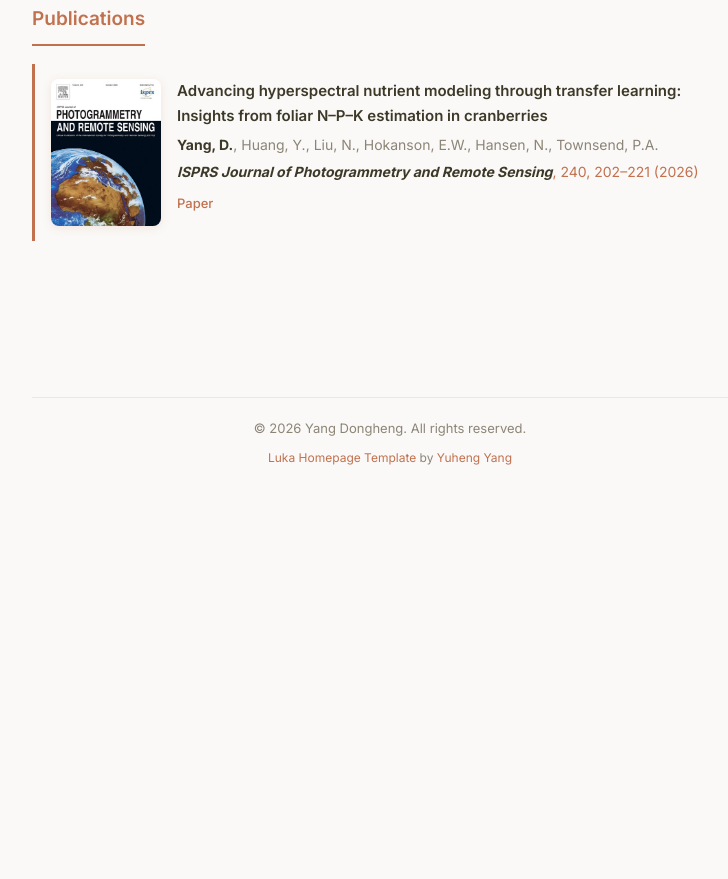
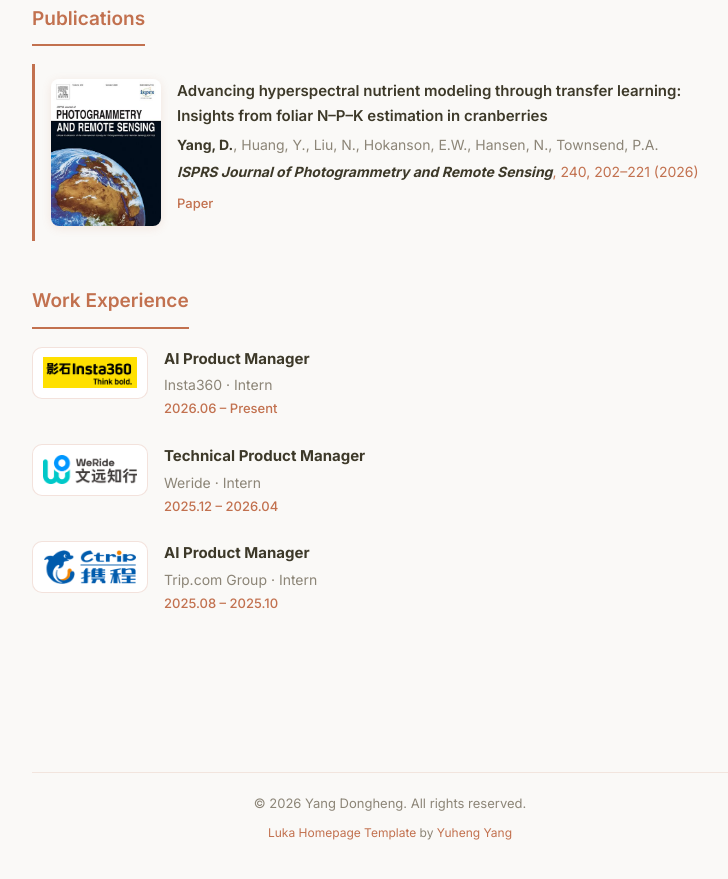
Before and after one commit to Yangsenyuan/yangsenyuan.github.io, a plain HTML site: page index.html in a window 1280 px wide. Shown: the part 1268-2147 px from the top of the page, without its empty margins (428-1156 px from the left). Before the commit the page ends 1776 px from the top, so only its background shows below. Drawn offline with Linux system fonts and the light colour scheme.

Commit message:
Add Work Experience section with company logos

```diff
--- a/assets/css/theme-luka.css
+++ b/assets/css/theme-luka.css
@@ -485,6 +485,24 @@ body.theme-luka .pub-content .links a {
   font-weight: 500;
 }
 
+body.theme-luka .work-exp-list {
+  display: flex;
+  flex-direction: column;
+  gap: 22px;
+}
+
+body.theme-luka .work-exp-logo {
+  width: 116px;
+  height: 52px;
+  flex-shrink: 0;
+  object-fit: contain;
+  border-radius: 10px;
+  background: #ffffff;
+  border: 1px solid var(--luka-border);
+  padding: 8px 10px;
+  box-sizing: border-box;
+}
+
 body.theme-luka .awards-grid {
   display: flex;
   flex-direction: column;
--- a/index.html
+++ b/index.html
@@ -146,6 +146,40 @@
           </div>
         </div>
       </div>
+
+      <div class="section" id="experience">
+        <h2 class="section-title">Work Experience</h2>
+        <div class="section-body">
+          <div class="work-exp-list">
+            <div class="experience-item">
+              <img src="assets/img/logo-insta360.png" alt="Insta360" class="work-exp-logo">
+              <div class="experience-content">
+                <p class="exp-title"><strong>AI Product Manager</strong></p>
+                <p class="exp-detail">Insta360 · Intern</p>
+                <p class="exp-period">2026.06 – Present</p>
+              </div>
+            </div>
+
+            <div class="experience-item">
+              <img src="assets/img/logo-weride.png" alt="Weride" class="work-exp-logo">
+              <div class="experience-content">
+                <p class="exp-title"><strong>Technical Product Manager</strong></p>
+                <p class="exp-detail">Weride · Intern</p>
+                <p class="exp-period">2025.12 – 2026.04</p>
+              </div>
+            </div>
+
+            <div class="experience-item">
+              <img src="assets/img/logo-trip.png" alt="Trip.com Group" class="work-exp-logo">
+              <div class="experience-content">
+                <p class="exp-title"><strong>AI Product Manager</strong></p>
+                <p class="exp-detail">Trip.com Group · Intern</p>
+                <p class="exp-period">2025.08 – 2025.10</p>
+              </div>
+            </div>
+          </div>
+        </div>
+      </div>
     </section>
 
     <footer class="site-footer">
```
Also changed, not shown: assets/img/logo-insta360.png (added), assets/img/logo-trip.png (added), assets/img/logo-weride.png (added).
